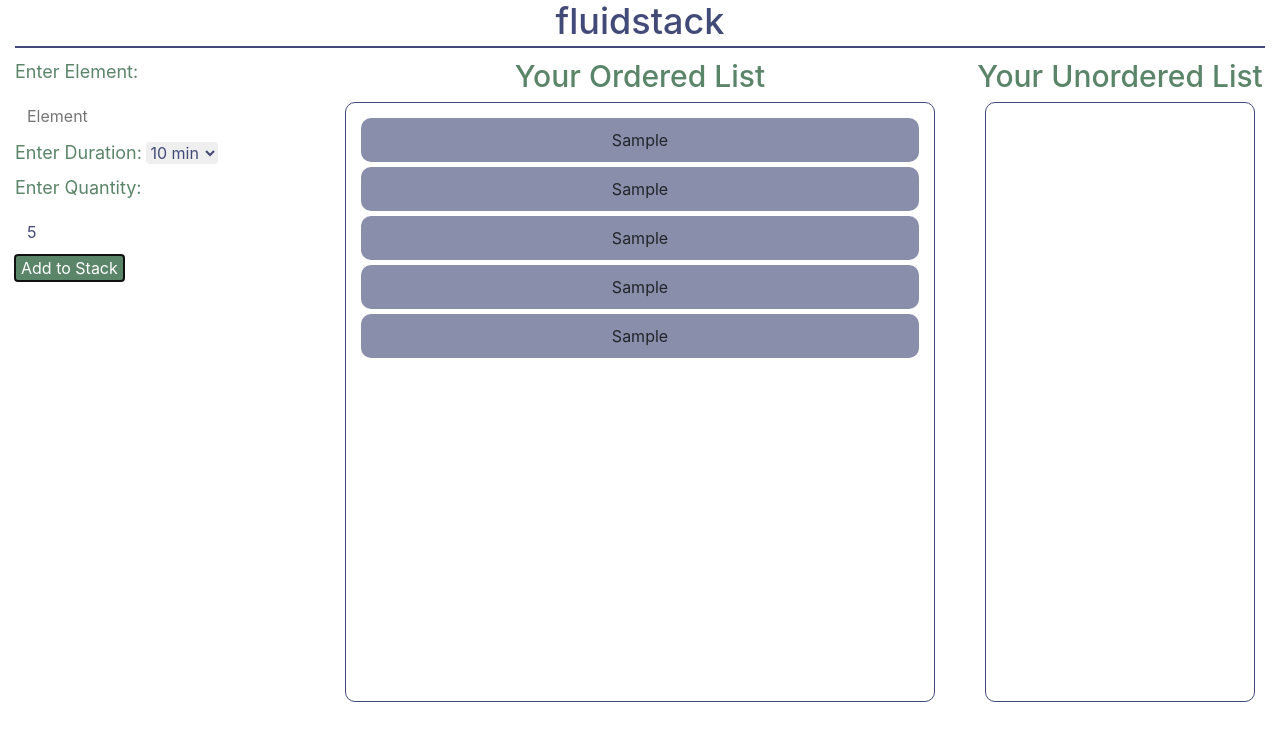
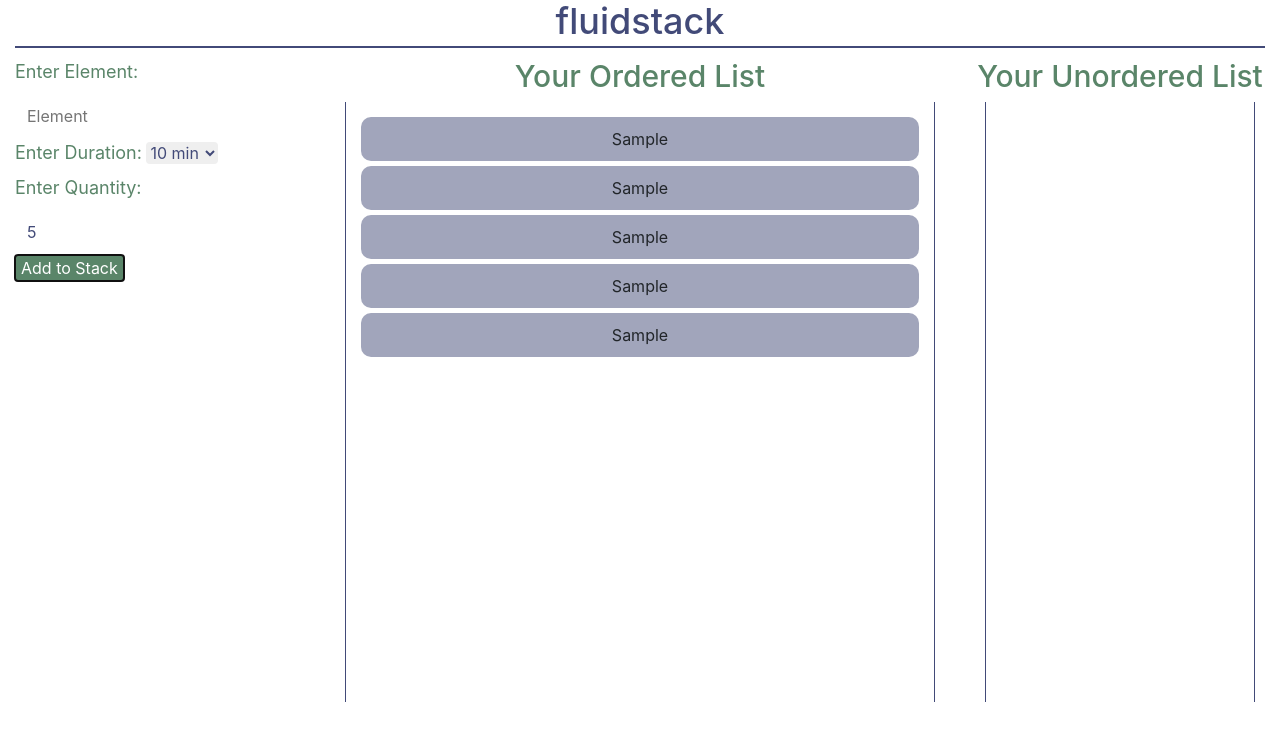
Before and after one commit to zevstravitz/FluidStack, a plain HTML site: page index.html in a window 1280 px wide. Both pictures are taken after typing "Sample", "5" into the empty fields and a click on the button "Add to Stack". Drawn offline with nearby package versions, Linux system fonts and the light colour scheme.

Commit message:
took the top off the columns

```diff
--- a/style.css
+++ b/style.css
@@ -5,10 +5,9 @@ body {
 ul {
   list-style-type: none;
   border-style: solid;
-  border-width: 1px;
+  border-width: 0px 1px 0px 1px;
   border-color: #424a78;
   padding: 10px;
-  border-radius: 10px;
   margin: 10px;
   height: 600px;
   overflow-y: scroll;
@@ -17,7 +16,7 @@ ul {
 li {
   margin: 5px;
   text-align: center;
-  background-color: #898eab;
+  background-color: #a1a5bb;
   border-radius: 10px;
   padding: 10px;
 }
```
